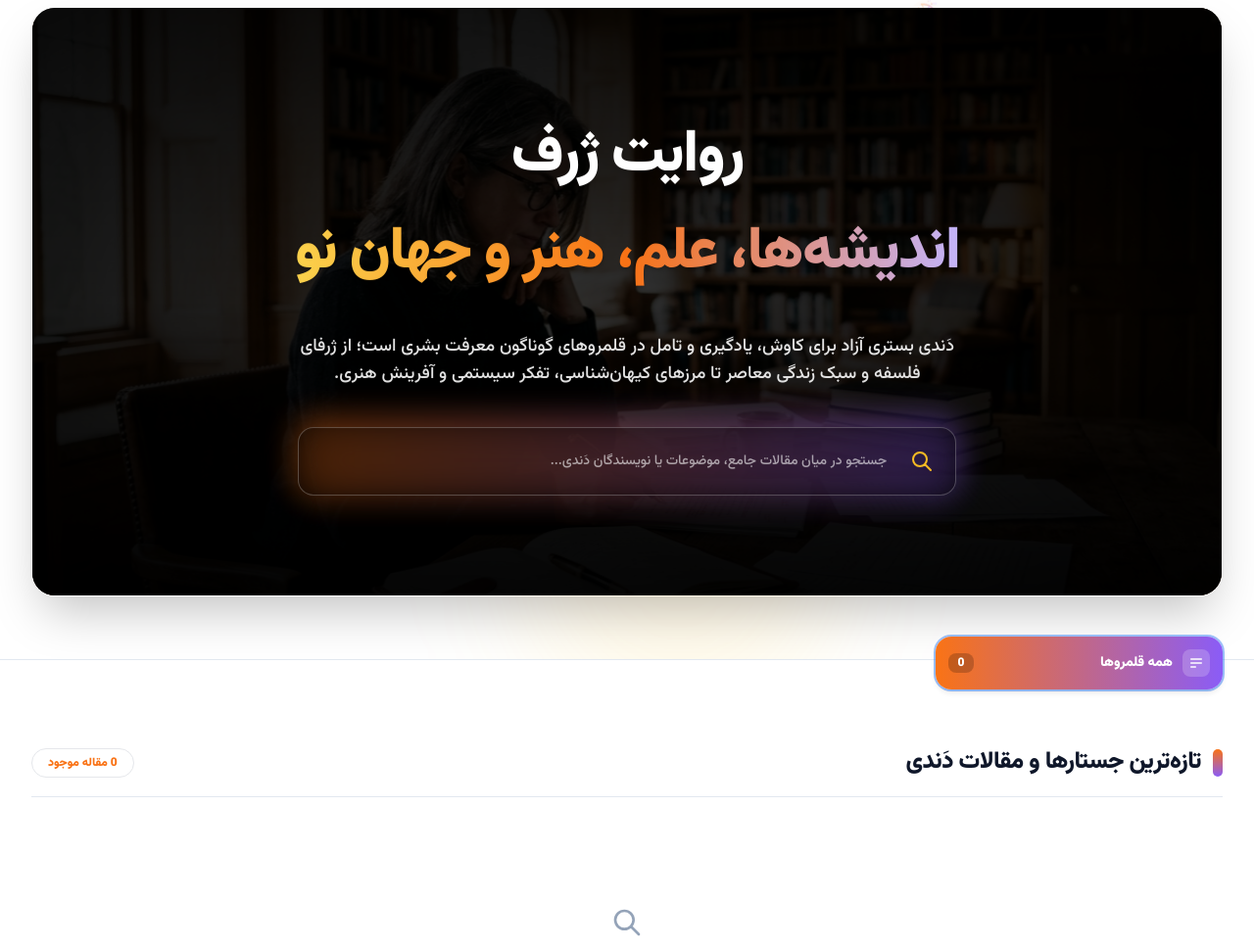
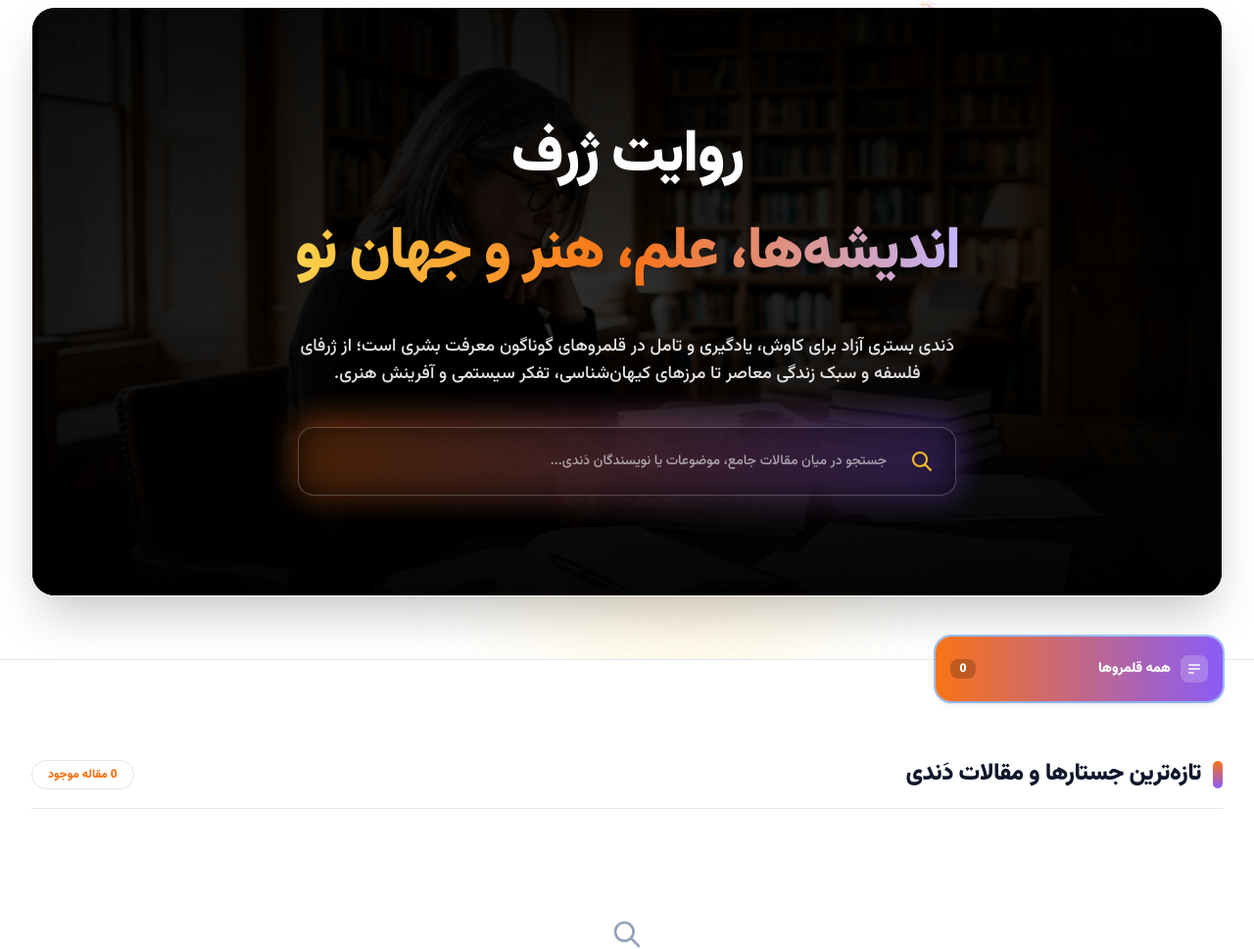
Before and after one commit to reza-khalafi/Dandi, a Django app: page / in a window 1280 px wide. Shown: the part 139-1108 px from the top of the page at 98% size. Run offline with Django 5.2, Linux system fonts and the light colour scheme; data that the repository does not hold is empty; some libraries are stand-ins or nearby versions.

Commit message:
Equalize heights of all category cards across rows 1 and 2

```diff
--- a/templates/articles/home.html
+++ b/templates/articles/home.html
@@ -115,7 +115,7 @@
     <!-- Option 0: All Categories Card -->
     <a href="{% url 'articles:home' %}{% if search_query %}?q={{ search_query }}{% endif %}#articles-heading-anchor"
        title="مشاهده همه مقالات دَندی • شامل {{ total_count }} مقاله"
-       class="group relative rounded-2xl p-[1px] transition-all duration-200 shadow-md hover:shadow-xl hover:-translate-y-0.5 block
+       class="group relative rounded-2xl p-[1px] transition-all duration-200 shadow-md hover:shadow-xl hover:-translate-y-0.5 flex flex-col h-full
        {% if not selected_category %}bg-gradient-to-r from-brand-orange to-brand-purple ring-2 ring-brand-purple/40{% else %}bg-gradient-to-b from-border-color to-transparent hover:from-brand-purple/40{% endif %}">
 
       <!-- Floating Glassmorphic Tooltip -->
@@ -128,12 +128,12 @@
         <div class="w-2 h-2 bg-slate-900/95 rotate-45 mx-auto -mt-1 border-r border-b border-white/15"></div>
       </div>
 
-      <div class="rounded-[15px] p-3 flex items-center justify-between gap-3 {% if not selected_category %}bg-gradient-to-r from-brand-orange to-brand-purple text-white{% else %}bg-card-bg text-text-primary{% endif %}">
+      <div class="rounded-[15px] px-3.5 py-3 flex items-center justify-between gap-3 h-full min-h-[64px] {% if not selected_category %}bg-gradient-to-r from-brand-orange to-brand-purple text-white{% else %}bg-card-bg text-text-primary{% endif %}">
         <div class="flex items-center gap-2.5 min-w-0">
           <div class="w-7 h-7 rounded-lg flex items-center justify-center shrink-0 {% if not selected_category %}bg-white/20 text-white{% else %}bg-brand-purple/10 text-brand-purple{% endif %}">
             <svg class="w-4 h-4" fill="none" stroke="currentColor" viewBox="0 0 24 24"><path stroke-linecap="round" stroke-linejoin="round" stroke-width="2" d="M4 6h16M4 12h16M4 18h7"></path></svg>
           </div>
-          <span class="text-xs sm:text-sm font-black whitespace-normal leading-tight">همه قلمروها</span>
+          <span class="text-xs sm:text-sm font-black leading-snug line-clamp-2">همه قلمروها</span>
         </div>
         <span class="px-2.5 py-0.5 rounded-lg text-xs font-black shrink-0 {% if not selected_category %}bg-black/20 text-white{% else %}bg-bg-secondary text-text-muted{% endif %}">
           {{ total_count }}
@@ -145,7 +145,7 @@
     {% for category in categories %}
       <a href="{% url 'articles:home' %}?category={{ category.slug }}{% if search_query %}&q={{ search_query }}{% endif %}#articles-heading-anchor"
          title="{{ category.name }} • شامل {{ category.published_articles_count }} مقاله{% if category.description %} — {{ category.description }}{% endif %}"
-         class="group relative rounded-2xl p-[1px] transition-all duration-200 shadow-md hover:shadow-xl hover:-translate-y-0.5 block
+         class="group relative rounded-2xl p-[1px] transition-all duration-200 shadow-md hover:shadow-xl hover:-translate-y-0.5 flex flex-col h-full
          {% if selected_category == category.slug %}bg-gradient-to-r from-brand-orange to-brand-purple ring-2 ring-brand-purple/40{% else %}bg-gradient-to-b from-border-color to-transparent hover:from-brand-purple/40{% endif %}">
 
         <!-- Floating Glassmorphic Tooltip -->
@@ -164,7 +164,7 @@
           <div class="w-2 h-2 bg-slate-900/95 rotate-45 mx-auto -mt-1 border-r border-b border-white/15"></div>
         </div>
 
-        <div class="rounded-[15px] p-3 flex items-center justify-between gap-3 {% if selected_category == category.slug %}bg-gradient-to-r from-brand-orange to-brand-purple text-white{% else %}bg-card-bg text-text-primary{% endif %}">
+        <div class="rounded-[15px] px-3.5 py-3 flex items-center justify-between gap-3 h-full min-h-[64px] {% if selected_category == category.slug %}bg-gradient-to-r from-brand-orange to-brand-purple text-white{% else %}bg-card-bg text-text-primary{% endif %}">
           <div class="flex items-center gap-2.5 min-w-0">
             <div class="w-7 h-7 rounded-lg flex items-center justify-center shrink-0
               {% if selected_category == category.slug %}bg-white/20 text-white
@@ -176,7 +176,7 @@
               {% else %}bg-emerald-500/15 text-emerald-500{% endif %}">
               <span class="text-base font-black">•</span>
             </div>
-            <span class="text-xs sm:text-sm font-black whitespace-normal leading-tight">{{ category.name }}</span>
+            <span class="text-xs sm:text-sm font-black leading-snug line-clamp-2">{{ category.name }}</span>
           </div>
           <span class="px-2.5 py-0.5 rounded-lg text-xs font-black shrink-0 {% if selected_category == category.slug %}bg-black/20 text-white{% else %}bg-bg-secondary text-text-muted{% endif %}">
             {{ category.published_articles_count }}
```
